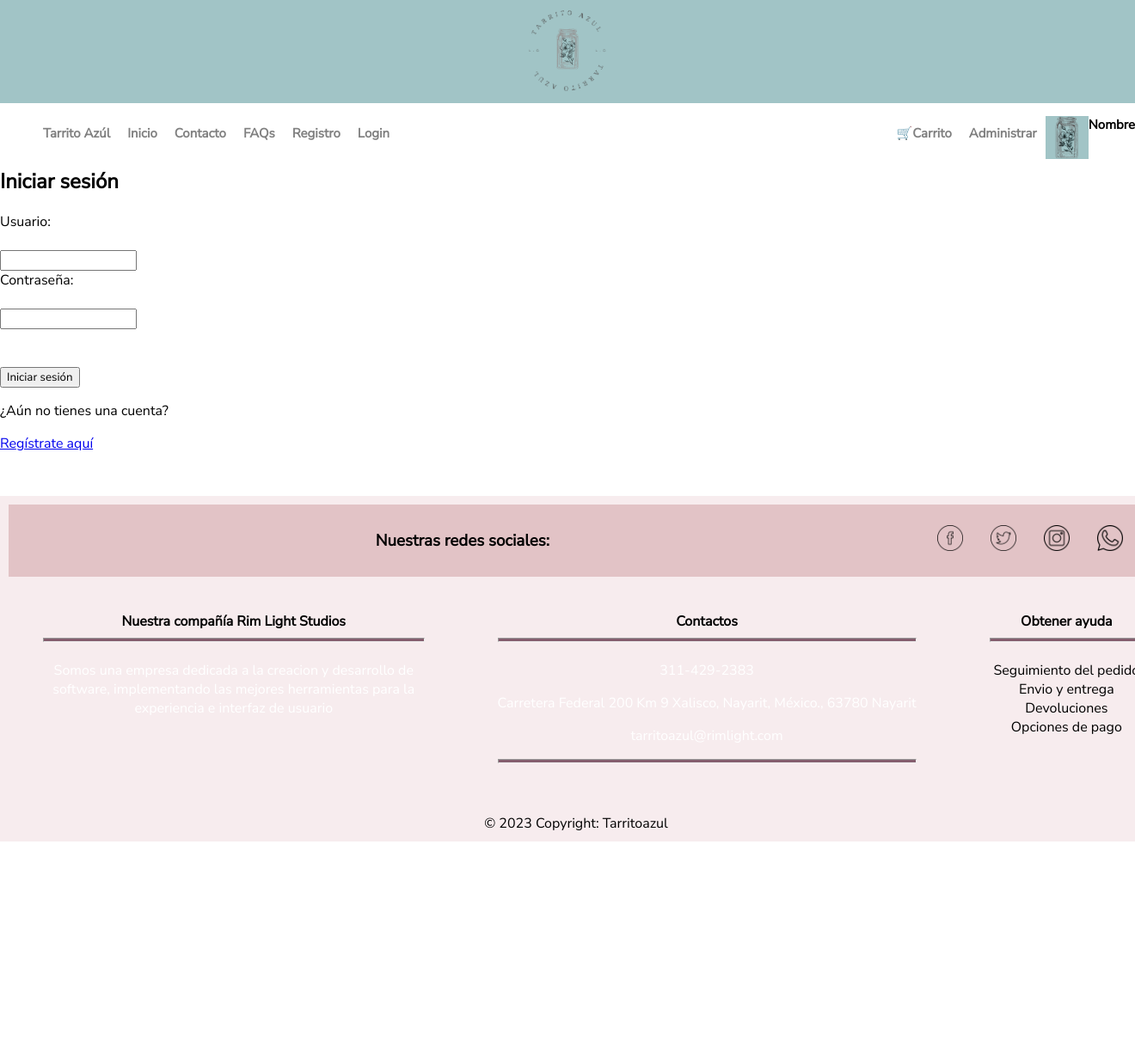
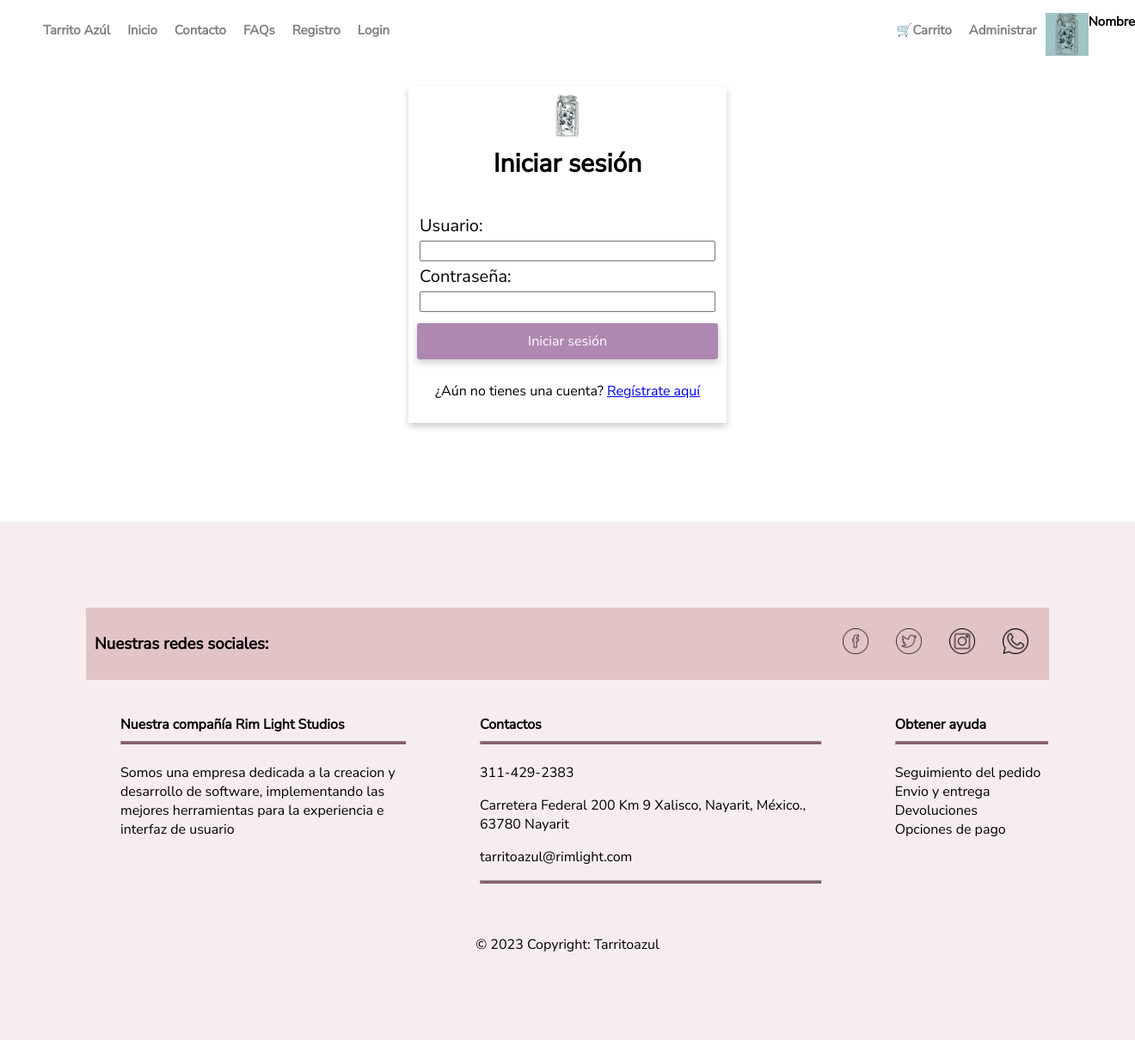
Before and after one commit to CotherUT/tarritoazul-laravel, a Laravel app: page /Login in a window 1320 px wide; the page is wider, and only the part inside the window is pictured. Shown: that part at 86% size. Before the commit the page ends 979 px from the top of that part, so only its background shows below. Run offline with Laravel 9, Linux system fonts and the light colour scheme.

Commit message:
estilo de los formularios modificado

```diff
--- a/app/Http/Controllers/ProductoController.php
+++ b/app/Http/Controllers/ProductoController.php
@@ -38,7 +38,7 @@
             'etiquetas'=>request('tbEtiquetas')
         ]);
 
-        return redirect()->route('/');
+        return redirect()->route('Dashboard.index');
     }
 
     /**
--- /dev/null
+++ b/public/css/formulario.css
@@ -0,0 +1,75 @@
+.txt {
+    margin-bottom: 0;
+    margin-top: 5px;
+    font-size: 20px;
+}
+
+.error {
+    color: red;
+}
+
+.formulario {
+    width: 100%;
+    display: grid;
+    justify-content: center;
+}
+
+.seccion {
+    background-color: white;
+    box-shadow: 0 4px 8px 0 rgba(0, 0, 0, 0.2);
+    padding: 10px;
+    display: grid;
+    gap: 10px;
+    margin-top: 15px;
+    margin-bottom: 15px;
+    width: 500px;
+}
+
+/*Para secciones angostas*/
+.seccion-narrow {
+    background-color: white;
+    box-shadow: 0 4px 8px 0 rgba(0, 0, 0, 0.2);
+    padding: 10px;
+    display: grid;
+    gap: 10px;
+    margin-top: 15px;
+    margin-bottom: 15px;
+    /*    width: 100%;*/
+    width: 350px;
+}
+
+.seccion-wide {
+    background-color: white;
+    box-shadow: 0 4px 8px 0 rgba(0, 0, 0, 0.2);
+    padding: 10px;
+    display: grid;
+    gap: 10px;
+    margin-top: 15px;
+    margin-bottom: 15px;
+    /*    width: 100%;*/
+    width: 850px;
+}
+
+@media only screen and (max-width: 510px) {
+    .seccion, .seccion-narrow .seccion-wide {
+        width: 100%;
+    }
+
+    /*    .formulario {
+        justify-content: stretch;
+    }*/
+}
+
+.titulo {
+    text-align: center;
+    font-size: 30px;
+    margin-top: 0;
+}
+
+.centrar {
+    text-align: center;
+}
+
+.btnGuardar, .btnEliminar, .input {
+    width: 100%;
+}
--- a/public/css/global.css
+++ b/public/css/global.css
@@ -131,7 +131,7 @@
     border-radius: 3px;
 }
 
-footer {
+/* footer {
     margin-top: 50px;
     padding: 10px;
     width: 100%;
@@ -139,7 +139,7 @@
     background-color: var(--tarrito);
     color: white;
     text-align: center;
-}
+} */
 
 body {
     min-height: 1080px;
--- /dev/null
+++ b/public/css/login.css
@@ -0,0 +1,12 @@
+.form_logo {
+    width: 50px;
+}
+
+.logo_fondo {
+    width: 100%;
+    text-align: center;
+}
+
+#banner, #banner .logo {
+    height: 0px;
+}
--- a/resources/views/User/Login.blade.php
+++ b/resources/views/User/Login.blade.php
@@ -1,23 +1,47 @@
+<link href="{{ asset('css/formulario.css') }}" rel="stylesheet">
+<link href="{{ asset('css/login.css') }}" rel="stylesheet">
 @extends('Plantilla')
 @section('Contenido')
-<form method="post" action="{{route('Login')}}">
-	@csrf
-	<h1>Iniciar sesión</h1>
-	<div>
-		Usuario: <br><br> <input type="textbox" name="NombreUsuario"><br>
-		{!! $errors->first('NombreUsuario','<small>:message</small><br>')!!}
-	</div>
-	<div>
-		Contraseña:<br><br> <input type="password" name="Contraseña"><br>
-		{!! $errors->first('Contraseña','<small>:message</small><br>')!!}
-	</div>
+    <form method="post" action="{{ route('Login') }}">
+        @csrf
 
-	<br><br><button>Iniciar sesión</button>
+        <div class="formulario">
+            <div class="seccion-narrow">
+                <div class="logo_fondo">
+                    <img class="form_logo" src="{{ asset('imagenes/logosmall_nobg.png') }}" />
+                </div>
 
-	<p>¿Aún no tienes una cuenta?</p><a href="/Registro">Regístrate aquí</a><br>
+                <h1 class="titulo">Iniciar sesión</h1>
+                <table>
+                    <tr>
+                        <td>
+                            <span class="txt">Usuario:</span>
+                        </td>
+                    </tr>
+                    <tr>
+                        <td>
+                            <input class="input" type="textbox" name="NombreUsuario"><br>
+                            {!! $errors->first('NombreUsuario', '<small>:message</small><br>') !!}
+                        </td>
+                    </tr>
+                    <tr>
+                        <td>
+                            <span class="txt">Contraseña:</span>
+                        </td>
+                    </tr>
+                    <tr>
+                        <td>
+                            <input class="input" type="password" name="Contraseña"><br>
+                            {!! $errors->first('Contraseña', '<small>:message</small><br>') !!}
+                        </td>
+                    </tr>
+                </table>
 
-
-
-
-</form>
+                <button ID="BtLogin" class="btn btn-primario">Iniciar sesión</button>
+                <p style="font-size: 12pt;" class="centrar">
+                    ¿Aún no tienes una cuenta?
+                    <a ID="linkIniciarSecionForm" href="{{ route('Registro.store') }}">Regístrate aquí</a>
+            </div>
+        </div>
+    </form>
 @endsection
```
Also changed, not shown: resources/views/Contactanos.blade.php (+4 -4 lines), resources/views/User/Registro.blade.php (+5 -5 lines), public/imagenes/logosmall_nobg.png (added).
